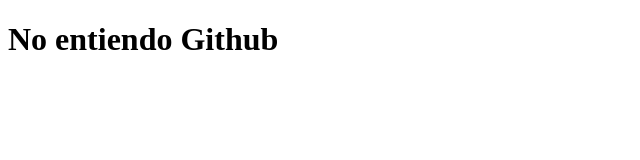
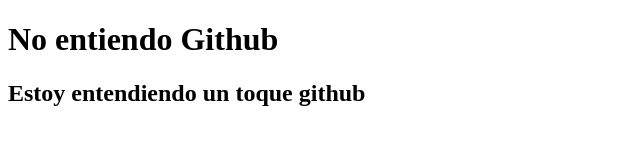
Before and after one commit to Joaquin-Rios/udesa-practica-clase2, a plain HTML site: page Programacion.html in a window 1280 px wide. Shown: the whole page, without its empty margins (0-640 px from the left). Drawn offline with Linux system fonts and the light colour scheme.

Commit message:
Nueva modificacion

```diff
--- a/Programacion.html
+++ b/Programacion.html
@@ -7,5 +7,6 @@
 </head>
 <body>
     <h1>No entiendo Github</h1>
+    <h2>Estoy entendiendo un toque github</h2>
 </body>
 </html>
```
